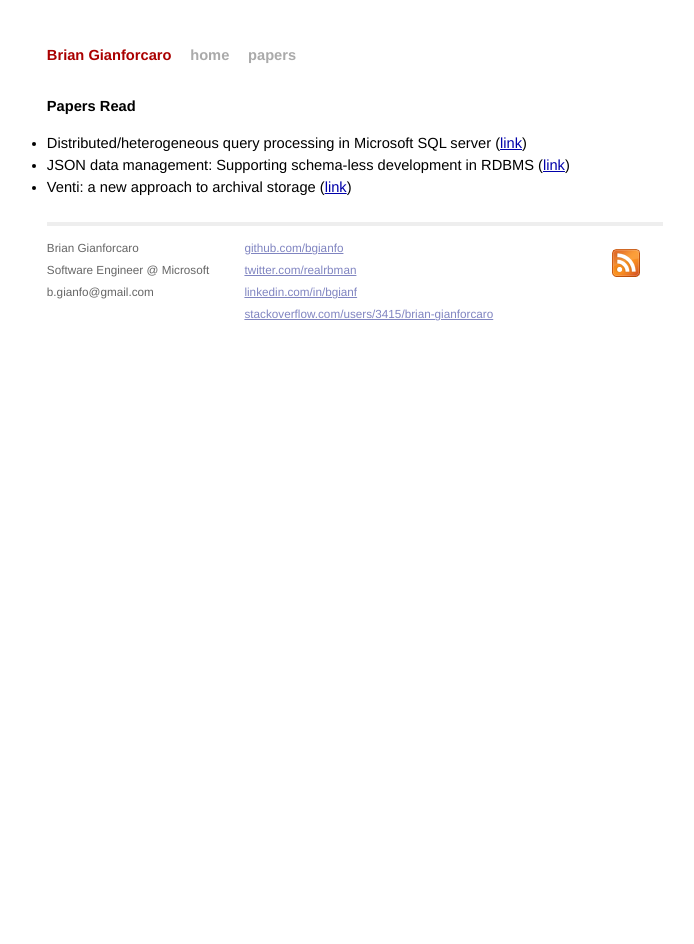
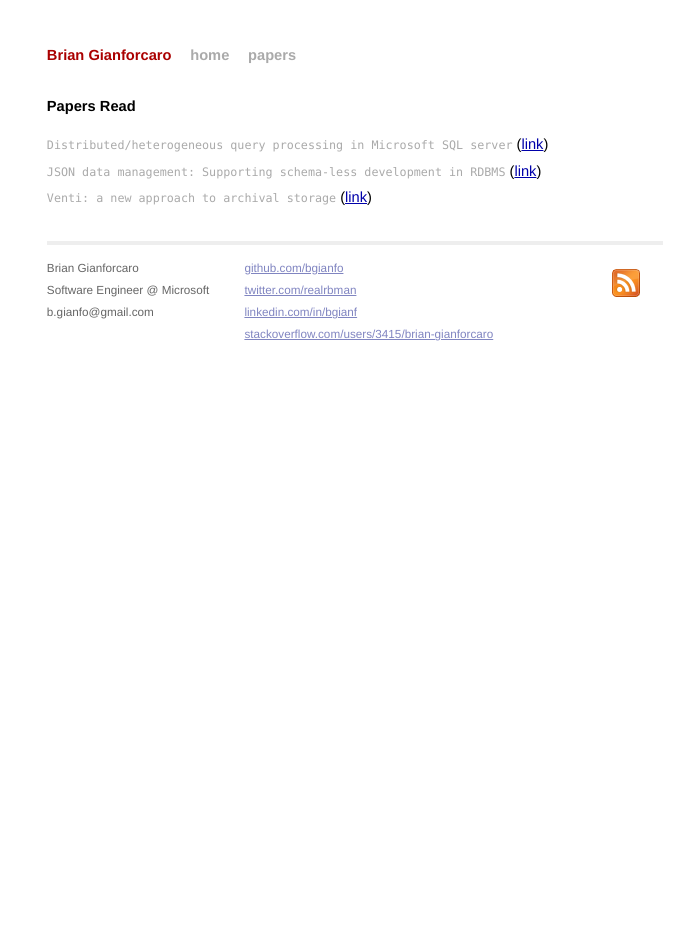
Before and after one commit to bgianfo/bgianfo.github.io, a Jekyll site: the page built from papers/index.html, in a window 1280 px wide. Shown: the whole page, without its empty margins (285-979 px from the left). Built offline with Jekyll 4.4.1, drawn with Linux system fonts in a browser that asks for light colours; Markdown is read by kramdown in place of the engine named in the settings.

Commit message:
Fix up paper list style.

```diff
--- a/_layouts/default.html
+++ b/_layouts/default.html
@@ -10,10 +10,6 @@
 
    <!-- Homepage CSS -->
    <link rel="stylesheet" href="/css/screen.css" type="text/css" media="screen, projection" />
-
-   <!-- Typekit -->
-   <script type="text/javascript" src="http://use.typekit.com/jpd0pfm.js"></script>
-   <script type="text/javascript">try{Typekit.load();}catch(e){}</script>
 </head>
 <body>
 
--- a/css/screen.css
+++ b/css/screen.css
@@ -67,6 +67,27 @@
   }
 
   ul.posts span {
+    color: #aaa;
+    font-family: Monaco, "Courier New", monospace;
+    font-size: 80%;
+  }
+
+/*****************************************************************************/
+/*
+/* Papers
+/*
+/*****************************************************************************/
+
+ul.papers-list {
+  list-style-type: none;
+  margin-bottom: 2em;
+}
+
+  ul.papers-list li {
+    line-height: 1.75em;
+  }
+
+  ul.papers-list span {
     color: #aaa;
     font-family: Monaco, "Courier New", monospace;
     font-size: 80%;
```
